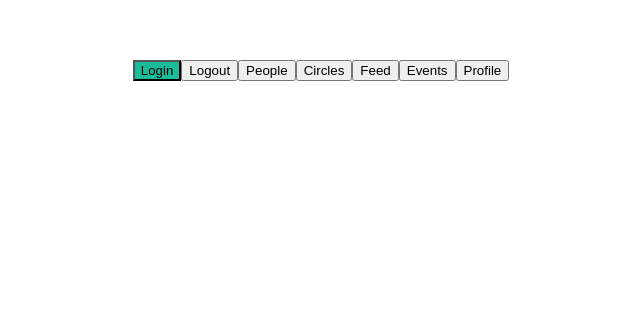
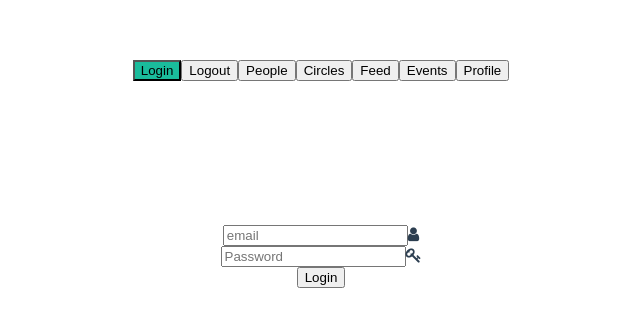
Before and after one commit to MGrudule/Knock, a Vue app: page / in a window 1280 px wide. Shown: the top 326 px of the page, without its empty margins (319-959 px from the left). Built offline with nearby package versions, Linux system fonts and the light colour scheme.

Commit message:
[w8] Login form

```diff
--- a/index.html
+++ b/index.html
@@ -3,6 +3,8 @@
   <head>
     <meta charset="utf-8">
     <meta name="viewport" content="width=device-width,initial-scale=1.0">
+    <link rel="stylesheet" href="//cdnjs.cloudflare.com/ajax/libs/font-awesome/4.6.1/css/font-awesome.min.css">
+
     <title>knock</title>
   </head>
   <body>
--- a/src/views/Login.vue
+++ b/src/views/Login.vue
@@ -3,7 +3,19 @@
   <div class="page">
 
    <h1>{{ msg }}</h1>
+   <form class="login input-group col-md-offset-4 col-md-4" @submit.prevent="login">
 
+              <div class="input input-with-icon full-width ">
+
+              <input   class="input" required v-model="email" type="text" placeholder="email" />
+             <i class="input-icon fa fa-user"></i> </div>
+
+             <div class="input input-with-icon full-width ">
+              <input class="input " required v-model="password" type="password" placeholder="Password"/>
+              <i class="input-icon fa fa-key"></i>
+            </div>
+              <button class="button" type="submit">Login</button>
+            </form>
   </div>
 
 </template>
```
